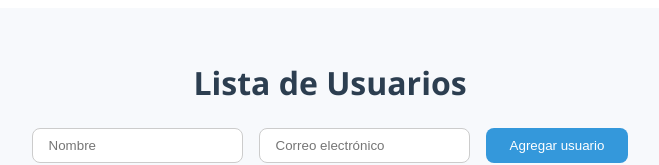
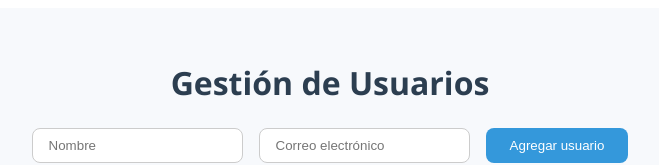
Before and after one commit to rardiel888/frontend-bff, a Vue app: page / in a window 1280 px wide. Shown: the top 165 px of the page, without its empty margins (310-969 px from the left). Built offline with nearby package versions, Linux system fonts and the light colour scheme; no server answers.

Commit message:
Auto update

```diff
--- a/src/App.vue
+++ b/src/App.vue
@@ -1,6 +1,6 @@
 <template>
   <div id="app" class="container">
-    <h1>Lista de Usuarios</h1>
+    <h1>Gestión de Usuarios</h1>
 
     <!-- Formulario -->
     <form class="formulario" @submit.prevent="agregarUsuario">
```
